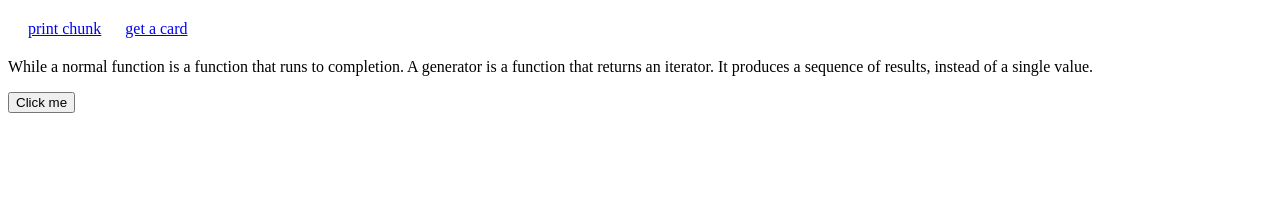
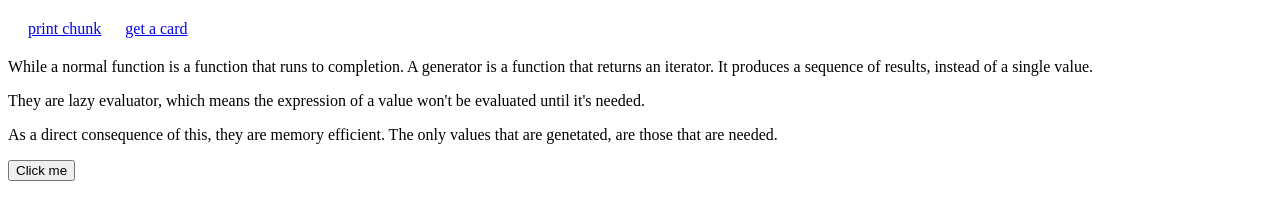
Before and after one commit to joseterrera/practicing-generators, a plain HTML site: page index.html in a window 1280 px wide. Drawn offline with Linux system fonts and the light colour scheme.

Commit message:
two examples of generators

```diff
--- a/index.html
+++ b/index.html
@@ -11,6 +11,8 @@
     <a href="get-a-card.html">get a card</a>
   </nav>
   <p>While a normal function is a function that runs to completion. A generator is a function that returns an iterator. It produces a sequence of results, instead of a single value.</p>
+  <p>They are lazy evaluator, which means the expression of a value won't be evaluated until it's needed.</p>
+  <p>As a direct consequence of this, they are memory efficient. The only values that are genetated, are those that are needed.</p>
   <button id="button">Click me</button>
   <div id="write"></div>
 <script>
```
